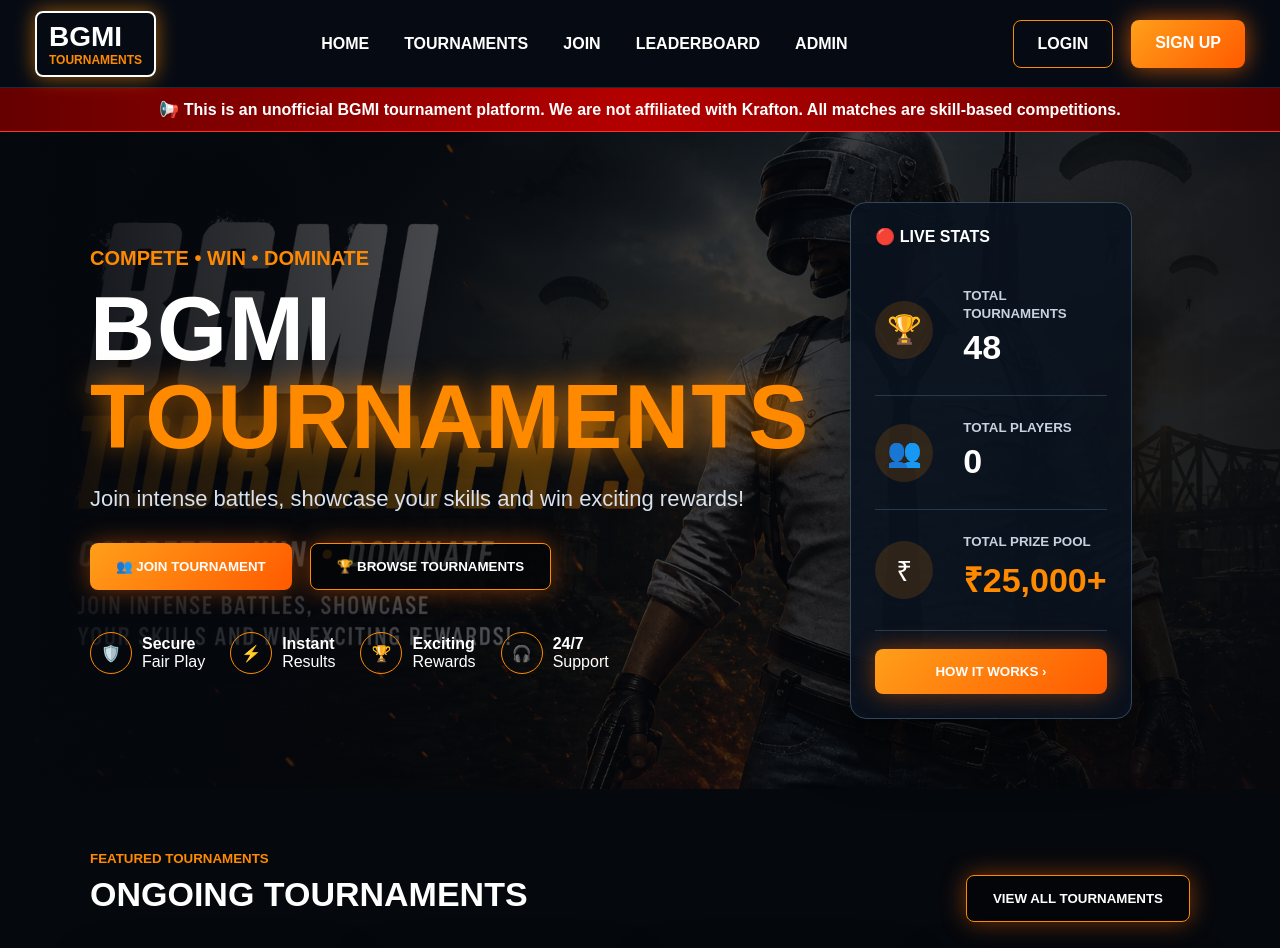
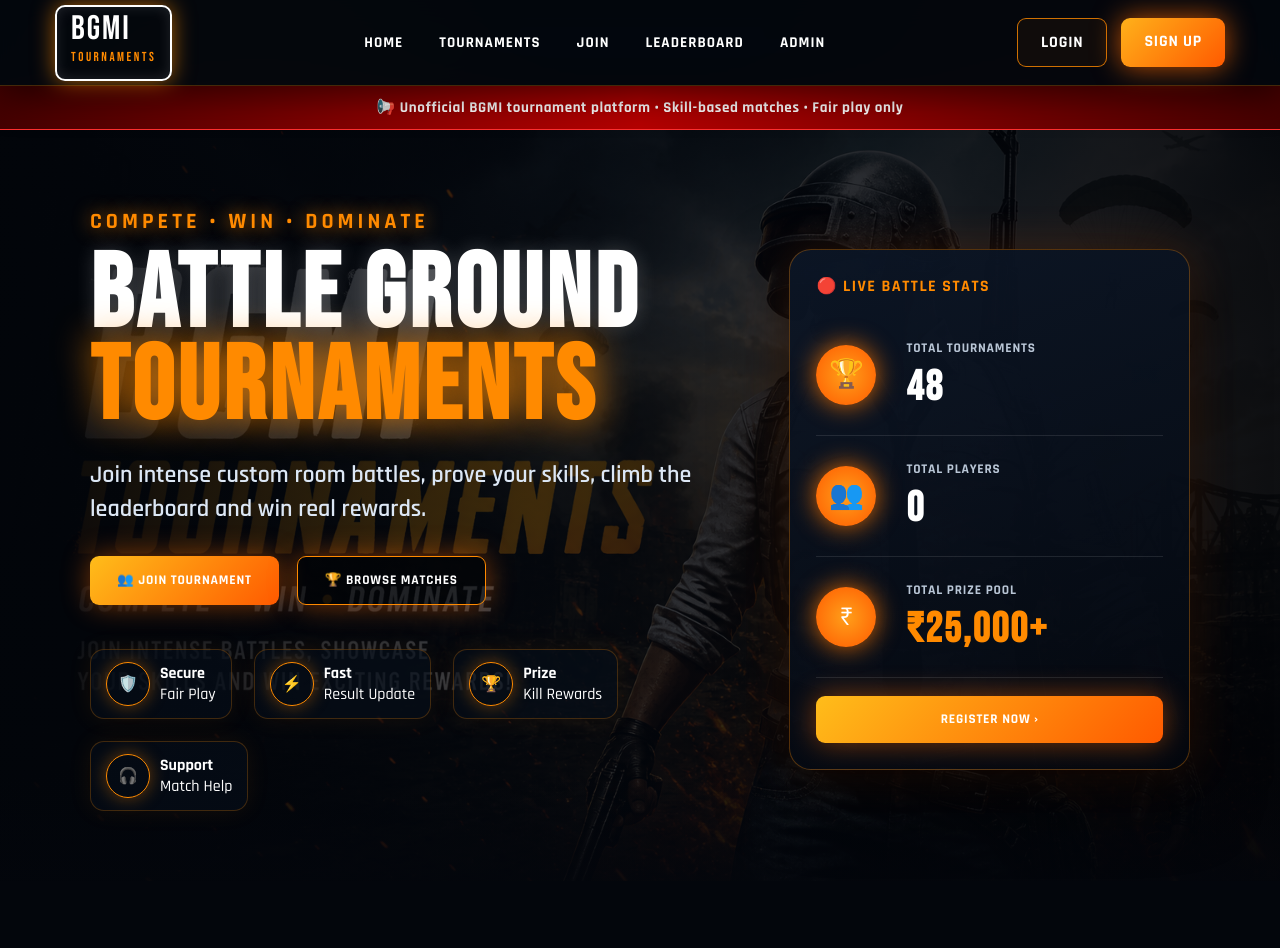
Before and after one commit to aryankumar67163-png/bgmi-site, a Flask app: page / in a window 1280 px wide. Shown: the top 948 px of the page. Run offline with Flask 3, Linux system fonts and the light colour scheme; data that the repository does not hold is empty; some libraries are stand-ins or nearby versions.

Commit message:
Update index.html

```diff
--- a/templates/index.html
+++ b/templates/index.html
@@ -5,101 +5,520 @@
 <meta name="viewport" content="width=device-width, initial-scale=1.0">
 <title>BGMI Tournaments</title>
 
+<link href="https://fonts.googleapis.com/css2?family=Bebas+Neue&family=Rajdhani:wght@500;600;700&display=swap" rel="stylesheet">
+
 <style>
 *{box-sizing:border-box}
 html{scroll-behavior:smooth}
-body{margin:0;background:#05080d;color:white;font-family:Arial,sans-serif}
+body{
+    margin:0;
+    background:#03060c;
+    color:white;
+    font-family:'Rajdhani',Arial,sans-serif;
+    overflow-x:hidden;
+}
 a{text-decoration:none;color:white}
-.header{height:88px;background:#060b13;display:flex;align-items:center;justify-content:space-between;padding:0 35px;border-bottom:1px solid #202b38;position:sticky;top:0;z-index:1000}
-.logo{border:2px solid #fff;border-radius:8px;padding:8px 12px;font-size:28px;font-weight:900;box-shadow:0 0 20px rgba(255,138,0,.6)}
-.logo span{display:block;color:#ff8a00;font-size:12px}
-.nav{display:flex;gap:35px;font-weight:900}
-.nav a{cursor:pointer}
+button,input,select{font-family:'Rajdhani',Arial,sans-serif}
+
+body:before{
+    content:"";
+    position:fixed;
+    inset:0;
+    background:
+    radial-gradient(circle at 20% 20%,rgba(255,122,0,.18),transparent 28%),
+    radial-gradient(circle at 80% 10%,rgba(255,0,0,.14),transparent 26%),
+    linear-gradient(180deg,#03060c,#050914 55%,#020409);
+    z-index:-3;
+}
+
+.header{
+    height:86px;
+    background:rgba(3,7,14,.92);
+    backdrop-filter:blur(14px);
+    display:flex;
+    align-items:center;
+    justify-content:space-between;
+    padding:0 55px;
+    border-bottom:1px solid rgba(255,138,0,.25);
+    position:sticky;
+    top:0;
+    z-index:1000;
+    box-shadow:0 10px 35px rgba(0,0,0,.55);
+}
+
+.logo{
+    border:2px solid #fff;
+    border-radius:10px;
+    padding:8px 14px;
+    font-family:'Bebas Neue';
+    font-size:34px;
+    letter-spacing:2px;
+    line-height:28px;
+    box-shadow:0 0 22px rgba(255,138,0,.65), inset 0 0 14px rgba(255,255,255,.12);
+}
+.logo span{
+    display:block;
+    color:#ff8a00;
+    font-size:13px;
+    letter-spacing:2.5px;
+}
+
+.nav{
+    display:flex;
+    gap:36px;
+    font-size:15px;
+    font-weight:900;
+    letter-spacing:1px;
+}
+.nav a{
+    cursor:pointer;
+    position:relative;
+}
+.nav a:after{
+    content:"";
+    position:absolute;
+    left:0;
+    bottom:-8px;
+    width:0;
+    height:2px;
+    background:#ff8a00;
+    box-shadow:0 0 14px #ff8a00;
+    transition:.25s;
+}
 .nav a:hover{color:#ff8a00}
-.auth{display:flex;gap:18px}
-.auth a{padding:14px 24px;border-radius:8px;font-weight:900}
-.login{border:1px solid #ff8a00}
-.signup{background:linear-gradient(135deg,#ff9f1a,#ff5a00);box-shadow:0 0 25px rgba(255,106,0,.7)}
-.alert{background:linear-gradient(90deg,#650000,#b50000,#650000);text-align:center;padding:12px;font-weight:900;border-bottom:1px solid #ff3030}
+.nav a:hover:after{width:100%}
+
+.auth{
+    display:flex;
+    gap:14px;
+}
+.auth a{
+    padding:13px 23px;
+    border-radius:9px;
+    font-weight:900;
+    letter-spacing:.8px;
+}
+.login{
+    border:1px solid rgba(255,138,0,.8);
+    background:rgba(255,138,0,.05);
+}
+.signup{
+    background:linear-gradient(135deg,#ffb11a,#ff5a00);
+    box-shadow:0 0 28px rgba(255,106,0,.75);
+}
+
+.alert{
+    background:linear-gradient(90deg,#450000,#b50000,#450000);
+    text-align:center;
+    padding:12px;
+    font-weight:900;
+    font-size:15px;
+    letter-spacing:.6px;
+    border-bottom:1px solid #ff3030;
+    box-shadow:0 0 24px rgba(255,0,0,.25);
+}
 
 .hero{
-    min-height:620px;
+    min-height:665px;
     background:
-    linear-gradient(90deg,rgba(5,8,13,.98) 0%,rgba(5,8,13,.68) 42%,rgba(5,8,13,.92) 100%),
+    linear-gradient(90deg,rgba(2,5,10,.98) 0%,rgba(3,7,14,.76) 42%,rgba(2,4,8,.95) 100%),
+    radial-gradient(circle at 72% 48%,rgba(255,120,0,.32),transparent 25%),
     url("/static/hero-bg.png");
     background-size:cover;
     background-position:center;
     display:grid;
-    grid-template-columns:1.3fr .7fr;
-    gap:40px;
-    padding:70px 90px;
+    grid-template-columns:1.24fr .76fr;
+    gap:46px;
+    padding:78px 90px 70px;
+    align-items:center;
+    position:relative;
+    overflow:hidden;
+}
+.hero:after{
+    content:"";
+    position:absolute;
+    inset:auto -10% -120px -10%;
+    height:230px;
+    background:linear-gradient(180deg,transparent,#03060c 65%);
+    pointer-events:none;
+}
+.hero-left,.stat-box{position:relative;z-index:2}
+
+.kicker{
+    color:#ff8a00;
+    font-size:22px;
+    font-weight:900;
+    letter-spacing:4px;
+    text-shadow:0 0 18px rgba(255,138,0,.8);
+}
+.hero h1{
+    font-family:'Bebas Neue';
+    font-size:104px;
+    line-height:92px;
+    margin:14px 0;
+    letter-spacing:4px;
+    text-shadow:0 0 20px rgba(255,255,255,.18);
+}
+.hero h1 span{
+    display:block;
+    color:#ff8a00;
+    text-shadow:0 0 38px rgba(255,138,0,.95);
+}
+.hero p{
+    font-size:24px;
+    color:#dce7f5;
+    line-height:34px;
+    max-width:650px;
+    font-weight:600;
+}
+
+.btn{
+    background:linear-gradient(135deg,#ffbd1a,#ff5a00);
+    border:none;
+    color:white;
+    padding:15px 27px;
+    border-radius:9px;
+    font-weight:900;
+    cursor:pointer;
+    display:inline-block;
+    box-shadow:0 0 28px rgba(255,106,0,.48);
+    letter-spacing:.8px;
+    transition:.25s;
+}
+.btn:hover{
+    transform:translateY(-3px) scale(1.02);
+    box-shadow:0 0 42px rgba(255,106,0,.85);
+}
+.btn-outline{
+    background:rgba(0,0,0,.35);
+    border:1px solid #ff8a00;
+}
+.cta{
+    display:flex;
+    gap:18px;
+    margin-top:30px;
+    flex-wrap:wrap;
+}
+
+.features{
+    display:flex;
+    gap:22px;
+    margin-top:44px;
+    flex-wrap:wrap;
+}
+.feature{
+    display:flex;
+    align-items:center;
+    gap:10px;
+    background:rgba(7,15,27,.62);
+    border:1px solid rgba(255,138,0,.24);
+    padding:12px 15px;
+    border-radius:14px;
+    box-shadow:0 0 24px rgba(255,138,0,.08);
+}
+.circle{
+    width:44px;
+    height:44px;
+    border:1px solid #ff8a00;
+    border-radius:50%;
+    display:flex;
+    align-items:center;
+    justify-content:center;
+    color:#ff8a00;
+    box-shadow:0 0 18px rgba(255,138,0,.4);
+}
+
+.stat-box{
+    background:linear-gradient(160deg,rgba(12,22,38,.95),rgba(4,8,15,.92));
+    border:1px solid rgba(255,138,0,.32);
+    border-radius:22px;
+    padding:26px;
+    box-shadow:0 25px 70px rgba(0,0,0,.65),0 0 45px rgba(255,100,0,.18);
+}
+.stat-title{
+    font-weight:900;
+    margin-bottom:18px;
+    color:#ff8a00;
+    letter-spacing:1.5px;
+}
+.stat{
+    display:grid;
+    grid-template-columns:72px 1fr;
+    gap:18px;
+    padding:22px 0;
+    border-bottom:1px solid rgba(255,255,255,.1);
     align-items:center;
 }
-.kicker{color:#ff8a00;font-weight:900;font-size:20px}
-.hero h1{font-size:90px;line-height:88px;margin:15px 0;font-weight:900;letter-spacing:2px}
-.hero h1 span{display:block;color:#ff8a00;text-shadow:0 0 28px rgba(255,138,0,.75)}
-.hero p{font-size:22px;color:#d9e1ec;line-height:32px}
-.btn{background:linear-gradient(135deg,#ff9f1a,#ff5a00);border:none;color:white;padding:15px 26px;border-radius:8px;font-weight:900;cursor:pointer;display:inline-block;box-shadow:0 0 25px rgba(255,106,0,.45)}
-.btn-outline{background:rgba(0,0,0,.35);border:1px solid #ff8a00}
-.cta{display:flex;gap:18px;margin-top:28px}
-.features{display:flex;gap:25px;margin-top:42px;flex-wrap:wrap}
-.feature{display:flex;align-items:center;gap:10px}
-.circle{width:42px;height:42px;border:1px solid #ff8a00;border-radius:50%;display:flex;align-items:center;justify-content:center;color:#ff8a00}
-
-.stat-box{background:rgba(9,18,31,.9);border:1px solid #33465c;border-radius:16px;padding:24px;box-shadow:0 20px 60px rgba(0,0,0,.5)}
-.stat-title{font-weight:900;margin-bottom:18px}
-.stat{display:grid;grid-template-columns:70px 1fr;gap:18px;padding:22px 0;border-bottom:1px solid #27384c;align-items:center}
 .stat:last-child{border-bottom:none}
-.stat-icon{width:58px;height:58px;border-radius:50%;display:flex;align-items:center;justify-content:center;font-size:28px;background:rgba(255,138,0,.15)}
-.stat small{font-weight:900;color:#c8d2df}
-.stat h2{font-size:34px;margin:6px 0}
+.stat-icon{
+    width:60px;
+    height:60px;
+    border-radius:50%;
+    display:flex;
+    align-items:center;
+    justify-content:center;
+    font-size:28px;
+    background:radial-gradient(circle,#ff9f1a,#ff5a00);
+    box-shadow:0 0 25px rgba(255,120,0,.85);
+}
+.stat small{
+    font-weight:900;
+    color:#b9c6d6;
+    letter-spacing:.8px;
+}
+.stat h2{
+    font-family:'Bebas Neue';
+    font-size:42px;
+    margin:4px 0 0;
+    letter-spacing:2px;
+}
 .orange{color:#ff8a00}
 
-.section{padding:60px 90px}
-.section small{color:#ff8a00;font-weight:900}
-.section-head{display:flex;justify-content:space-between;align-items:end;margin-bottom:28px}
-.section h2{font-size:34px;margin:8px 0}
-.cards{display:grid;grid-template-columns:repeat(4,1fr);gap:24px}
-.t-card{background:#0b1624;border:1px solid #28384c;border-radius:16px;overflow:hidden;box-shadow:0 18px 45px rgba(0,0,0,.4)}
-.t-img{height:170px;background-size:cover;background-position:center;position:relative}
-.t-img:after{content:"";position:absolute;inset:0;background:linear-gradient(180deg,rgba(0,0,0,.1),rgba(0,0,0,.9))}
-.t-img h3{position:absolute;z-index:2;bottom:18px;left:18px;font-size:24px;margin:0}
-.badge{position:absolute;z-index:3;top:12px;left:12px;padding:8px 13px;border-radius:7px;font-size:12px;font-weight:900}
-.live{background:#16a34a}
-.full{background:#dc2626}
-.erangel{background-image:url("https://images.unsplash.com/photo-1500530855697-b586d89ba3ee?auto=format&fit=crop&w=900&q=80")}
-.tdm{background-image:url("https://images.unsplash.com/photo-1518005020951-eccb494ad742?auto=format&fit=crop&w=900&q=80")}
-.solo{background-image:url("https://images.unsplash.com/photo-1500530855697-b586d89ba3ee?auto=format&fit=crop&w=900&q=80")}
-.duo{background-image:url("https://images.unsplash.com/photo-1518005020951-eccb494ad742?auto=format&fit=crop&w=900&q=80")}
-.t-body{padding:18px}
-.t-info{display:grid;grid-template-columns:repeat(3,1fr);gap:10px;margin:18px 0}
-.t-info small{color:#93a4ba;font-size:11px}
-.t-info b{display:block;margin-top:5px}
+.section{
+    padding:68px 90px;
+    position:relative;
+}
+.section small{
+    color:#ff8a00;
+    font-weight:900;
+    letter-spacing:2px;
+}
+.section-head{
+    display:flex;
+    justify-content:space-between;
+    align-items:end;
+    margin-bottom:30px;
+    gap:20px;
+}
+.section h2{
+    font-family:'Bebas Neue';
+    font-size:48px;
+    margin:8px 0 0;
+    letter-spacing:2px;
+}
 
-.join-box{max-width:900px;margin:30px auto;background:#0b1624;border:1px solid #28384c;border-radius:18px;padding:30px}
-.join-box h2{color:#ff8a00}
-.pay-box{background:#101d2d;border:1px solid #304158;border-radius:14px;padding:18px;margin-bottom:22px}
-.form-grid{display:grid;grid-template-columns:1fr 1fr;gap:14px}
-input,select{width:100%;padding:15px;background:#111f31;color:white;border:1px solid #314258;border-radius:9px;margin-bottom:12px}
+.cards{
+    display:grid;
+    grid-template-columns:repeat(4,1fr);
+    gap:24px;
+}
+.t-card{
+    background:linear-gradient(160deg,#0b1624,#050a12);
+    border:1px solid rgba(255,138,0,.22);
+    border-radius:18px;
+    overflow:hidden;
+    box-shadow:0 22px 52px rgba(0,0,0,.48);
+    transition:.28s;
+    position:relative;
+}
+.t-card:hover{
+    transform:translateY(-8px);
+    border-color:#ff8a00;
+    box-shadow:0 0 40px rgba(255,106,0,.32),0 25px 58px rgba(0,0,0,.65);
+}
+.t-img{
+    height:188px;
+    background-size:cover;
+    background-position:center;
+    position:relative;
+    overflow:hidden;
+}
+.t-img:after{
+    content:"";
+    position:absolute;
+    inset:0;
+    background:linear-gradient(180deg,rgba(0,0,0,.04),rgba(0,0,0,.92));
+}
+.t-img h3{
+    position:absolute;
+    z-index:2;
+    bottom:18px;
+    left:18px;
+    font-family:'Bebas Neue';
+    font-size:31px;
+    letter-spacing:1.5px;
+    margin:0;
+    text-shadow:0 0 20px rgba(0,0,0,.9);
+}
+.badge{
+    position:absolute;
+    z-index:3;
+    top:13px;
+    left:13px;
+    padding:8px 13px;
+    border-radius:8px;
+    font-size:12px;
+    font-weight:900;
+    letter-spacing:1px;
+}
+.live{
+    background:#16a34a;
+    box-shadow:0 0 18px rgba(22,163,74,.85);
+}
+.full{
+    background:#dc2626;
+    box-shadow:0 0 18px rgba(220,38,38,.85);
+}
+.erangel{background-image:linear-gradient(rgba(0,0,0,.1),rgba(0,0,0,.3)),url("https://images.unsplash.com/photo-1549880338-65ddcdfd017b?auto=format&fit=crop&w=900&q=80")}
+.tdm{background-image:linear-gradient(rgba(0,0,0,.1),rgba(0,0,0,.3)),url("https://images.unsplash.com/photo-1511512578047-dfb367046420?auto=format&fit=crop&w=900&q=80")}
+.solo{background-image:linear-gradient(rgba(0,0,0,.1),rgba(0,0,0,.3)),url("https://images.unsplash.com/photo-1518655048521-f130df041f66?auto=format&fit=crop&w=900&q=80")}
+.duo{background-image:linear-gradient(rgba(0,0,0,.1),rgba(0,0,0,.3)),url("https://images.unsplash.com/photo-1518005020951-eccb494ad742?auto=format&fit=crop&w=900&q=80")}
+.t-body{padding:19px}
+.t-info{
+    display:grid;
+    grid-template-columns:repeat(3,1fr);
+    gap:10px;
+    margin:18px 0;
+}
+.t-info div{
+    background:rgba(255,255,255,.04);
+    border:1px solid rgba(255,255,255,.08);
+    padding:10px;
+    border-radius:10px;
+}
+.t-info small{
+    color:#91a1b5;
+    font-size:11px;
+}
+.t-info b{
+    display:block;
+    margin-top:5px;
+    font-size:16px;
+}
 
-.leader-grid{display:grid;grid-template-columns:repeat(5,1fr);gap:18px}
-.leader-card{background:#0b1624;border:1px solid #28384c;border-radius:16px;padding:22px;text-align:center;cursor:pointer}
-.top1{border-color:gold;box-shadow:0 0 28px rgba(255,215,0,.45)}
-.top2{border-color:silver;box-shadow:0 0 24px rgba(192,192,192,.35)}
-.top3{border-color:#cd7f32;box-shadow:0 0 24px rgba(205,127,50,.35)}
-.leader-card h3{color:#ff8a00}
+.join-box{
+    max-width:940px;
+    margin:34px auto 70px;
+    background:linear-gradient(160deg,#0b1624,#050a12);
+    border:1px solid rgba(255,138,0,.3);
+    border-radius:22px;
+    padding:32px;
+    box-shadow:0 0 45px rgba(255,100,0,.14),0 24px 65px rgba(0,0,0,.55);
+}
+.join-box h2{
+    font-family:'Bebas Neue';
+    color:#ff8a00;
+    font-size:44px;
+    margin:0 0 18px;
+    letter-spacing:2px;
+}
+.pay-box{
+    background:linear-gradient(135deg,#101d2d,#0b101a);
+    border:1px solid rgba(255,138,0,.25);
+    border-radius:16px;
+    padding:20px;
+    margin-bottom:24px;
+}
+.pay-box h3{
+    margin:0 0 8px;
+    color:#ff8a00;
+    font-size:24px;
+}
+.form-grid{
+    display:grid;
+    grid-template-columns:1fr 1fr;
+    gap:14px;
+}
+input,select{
+    width:100%;
+    padding:15px;
+    background:#07101c;
+    color:white;
+    border:1px solid #314258;
+    border-radius:10px;
+    margin-bottom:12px;
+    outline:none;
+    font-weight:700;
+}
+input:focus,select:focus{
+    border-color:#ff8a00;
+    box-shadow:0 0 18px rgba(255,138,0,.25);
+}
 
-.players{padding:40px 90px}
-.player-card{background:#0b1624;border:1px solid #28384c;border-radius:10px;padding:14px;margin-bottom:10px;display:grid;grid-template-columns:repeat(4,1fr)}
-.footer{padding:28px;text-align:center;background:#070d16;color:#cbd5e1}
-.popup{display:none;position:fixed;inset:0;background:rgba(0,0,0,.78);z-index:9999;align-items:center;justify-content:center}
-.popup-box{width:340px;background:#0b1624;border:1px solid #ff8a00;border-radius:18px;padding:24px;box-shadow:0 0 40px rgba(255,138,0,.45)}
-.popup-box h2{color:#ff8a00}
+.leader-grid{
+    display:grid;
+    grid-template-columns:repeat(5,1fr);
+    gap:18px;
+}
+.leader-card{
+    background:linear-gradient(160deg,#0b1624,#050a12);
+    border:1px solid rgba(255,138,0,.22);
+    border-radius:18px;
+    padding:24px;
+    text-align:center;
+    cursor:pointer;
+    transition:.25s;
+}
+.leader-card:hover{
+    transform:translateY(-6px);
+    box-shadow:0 0 35px rgba(255,106,0,.28);
+}
+.top1{border-color:gold;box-shadow:0 0 32px rgba(255,215,0,.48)}
+.top2{border-color:silver;box-shadow:0 0 28px rgba(192,192,192,.34)}
+.top3{border-color:#cd7f32;box-shadow:0 0 28px rgba(205,127,50,.34)}
+.leader-card h3{
+    color:#ff8a00;
+    margin:8px 0;
+    font-size:23px;
+}
 
-@media(max-width:900px){
-.header{height:auto;flex-direction:column;gap:18px;padding:18px}.nav{flex-wrap:wrap;justify-content:center}.auth{display:none}
-.hero{grid-template-columns:1fr;padding:40px 24px}.hero h1{font-size:54px;line-height:58px}
-.cards,.leader-grid{grid-template-columns:1fr}.section,.players{padding:36px 22px}.form-grid{grid-template-columns:1fr}.player-card{grid-template-columns:1fr;gap:8px}
+.players{
+    padding:35px 90px 70px;
+}
+.players h2{
+    font-family:'Bebas Neue';
+    font-size:42px;
+    letter-spacing:2px;
+}
+.player-card{
+    background:rgba(11,22,36,.9);
+    border:1px solid rgba(255,255,255,.09);
+    border-radius:12px;
+    padding:15px;
+    margin-bottom:10px;
+    display:grid;
+    grid-template-columns:repeat(4,1fr);
+}
+.footer{
+    padding:30px;
+    text-align:center;
+    background:#050a12;
+    color:#cbd5e1;
+    border-top:1px solid rgba(255,138,0,.22);
+}
+.popup{
+    display:none;
+    position:fixed;
+    inset:0;
+    background:rgba(0,0,0,.82);
+    z-index:9999;
+    align-items:center;
+    justify-content:center;
+}
+.popup-box{
+    width:360px;
+    background:linear-gradient(160deg,#0b1624,#050a12);
+    border:1px solid #ff8a00;
+    border-radius:20px;
+    padding:26px;
+    box-shadow:0 0 48px rgba(255,138,0,.5);
+}
+.popup-box h2{
+    color:#ff8a00;
+    margin-top:0;
+}
+
+@media(max-width:1000px){
+    .header{height:auto;flex-direction:column;gap:18px;padding:18px}
+    .nav{flex-wrap:wrap;justify-content:center;gap:18px}
+    .auth{display:none}
+    .hero{grid-template-columns:1fr;padding:46px 24px}
+    .hero h1{font-size:68px;line-height:64px}
+    .cards,.leader-grid{grid-template-columns:1fr}
+    .section,.players{padding:40px 22px}
+    .section-head{display:block}
+    .form-grid{grid-template-columns:1fr}
+    .player-card{grid-template-columns:1fr;gap:8px}
 }
 </style>
 </head>
@@ -121,39 +540,40 @@ input,select{width:100%;padding:15px;background:#111f31;color:white;border:1px s
     </div>
 </div>
 
-<div class="alert">📢 This is an unofficial BGMI tournament platform. We are not affiliated with Krafton. All matches are skill-based competitions.</div>
+<div class="alert">📢 Unofficial BGMI tournament platform • Skill-based matches • Fair play only</div>
 
 <section class="hero">
-    <div>
+    <div class="hero-left">
         <div class="kicker">COMPETE • WIN • DOMINATE</div>
-        <h1>BGMI <span>TOURNAMENTS</span></h1>
-        <p>Join intense battles, showcase your skills and win exciting rewards!</p>
+        <h1>BATTLE GROUND <span>TOURNAMENTS</span></h1>
+        <p>Join intense custom room battles, prove your skills, climb the leaderboard and win real rewards.</p>
+
         <div class="cta">
             <button class="btn" onclick="joinMatch('')">👥 JOIN TOURNAMENT</button>
-            <button class="btn btn-outline" onclick="scrollToTournaments()">🏆 BROWSE TOURNAMENTS</button>
+            <button class="btn btn-outline" onclick="scrollToTournaments()">🏆 BROWSE MATCHES</button>
         </div>
 
         <div class="features">
             <div class="feature"><div class="circle">🛡️</div><div><b>Secure</b><br>Fair Play</div></div>
-            <div class="feature"><div class="circle">⚡</div><div><b>Instant</b><br>Results</div></div>
-            <div class="feature"><div class="circle">🏆</div><div><b>Exciting</b><br>Rewards</div></div>
-            <div class="feature"><div class="circle">🎧</div><div><b>24/7</b><br>Support</div></div>
+            <div class="feature"><div class="circle">⚡</div><div><b>Fast</b><br>Result Update</div></div>
+            <div class="feature"><div class="circle">🏆</div><div><b>Prize</b><br>Kill Rewards</div></div>
+            <div class="feature"><div class="circle">🎧</div><div><b>Support</b><br>Match Help</div></div>
         </div>
     </div>
 
     <div class="stat-box">
-        <div class="stat-title">🔴 LIVE STATS</div>
+        <div class="stat-title">🔴 LIVE BATTLE STATS</div>
         <div class="stat"><div class="stat-icon">🏆</div><div><small>TOTAL TOURNAMENTS</small><h2>48</h2></div></div>
         <div class="stat"><div class="stat-icon">👥</div><div><small>TOTAL PLAYERS</small><h2>{{ players|length }}</h2></div></div>
         <div class="stat"><div class="stat-icon">₹</div><div><small>TOTAL PRIZE POOL</small><h2 class="orange">₹25,000+</h2></div></div>
-        <button class="btn" style="width:100%;margin-top:18px" onclick="scrollToForm()">HOW IT WORKS ›</button>
+        <button class="btn" style="width:100%;margin-top:18px" onclick="scrollToForm()">REGISTER NOW ›</button>
     </div>
 </section>
 
 <section class="section" id="tournaments">
     <div class="section-head">
-        <div><small>FEATURED TOURNAMENTS</small><h2>ONGOING TOURNAMENTS</h2></div>
-        <button class="btn btn-outline">VIEW ALL TOURNAMENTS</button>
+        <div><small>FEATURED TOURNAMENTS</small><h2>ONGOING MATCHES</h2></div>
+        <button class="btn btn-outline" onclick="scrollToForm()">JOIN FAST</button>
     </div>
 
     <div class="cards">
@@ -179,7 +599,7 @@ input,select{width:100%;padding:15px;background:#111f31;color:white;border:1px s
                     <div><small>SLOTS</small><b>{{ mode_slots[mode].used }}/{{ mode_slots[mode].limit }}</b></div>
                 </div>
                 {% if mode_slots[mode].used >= mode_slots[mode].limit %}
-                <button class="btn" style="background:gray" disabled>FULL</button>
+                <button class="btn" style="background:gray;width:100%" disabled>FULL</button>
                 {% else %}
                 <button class="btn" style="width:100%" onclick="joinMatch('{{ mode }}')">JOIN NOW</button>
                 {% endif %}
@@ -191,6 +611,7 @@ input,select{width:100%;padding:15px;background:#111f31;color:white;border:1px s
 
 <section class="join-box" id="joinForm">
     <h2>JOIN TOURNAMENT</h2>
+
     <div class="pay-box">
         <h3>PAYMENT</h3>
         <p>Click PAY NOW and pay entry fee on UPI.</p>
@@ -224,7 +645,7 @@ input,select{width:100%;padding:15px;background:#111f31;color:white;border:1px s
 
 <section class="section" id="leaderboard">
     <div class="section-head">
-        <div><small>LEADERBOARD</small><h2>TOP PLAYERS</h2></div>
+        <div><small>LEADERBOARD</small><h2>TOP BATTLE PLAYERS</h2></div>
     </div>
 
     <div class="leader-grid">
@@ -251,7 +672,7 @@ input,select{width:100%;padding:15px;background:#111f31;color:white;border:1px s
     {% endfor %}
 </section>
 
-<div class="footer">BGMI TOURNAMENTS | Admin panel: /admin</div>
+<div class="footer">BGMI TOURNAMENTS | Admin Panel: /admin</div>
 
 <div class="popup" id="playerPopup">
     <div class="popup-box">
```
